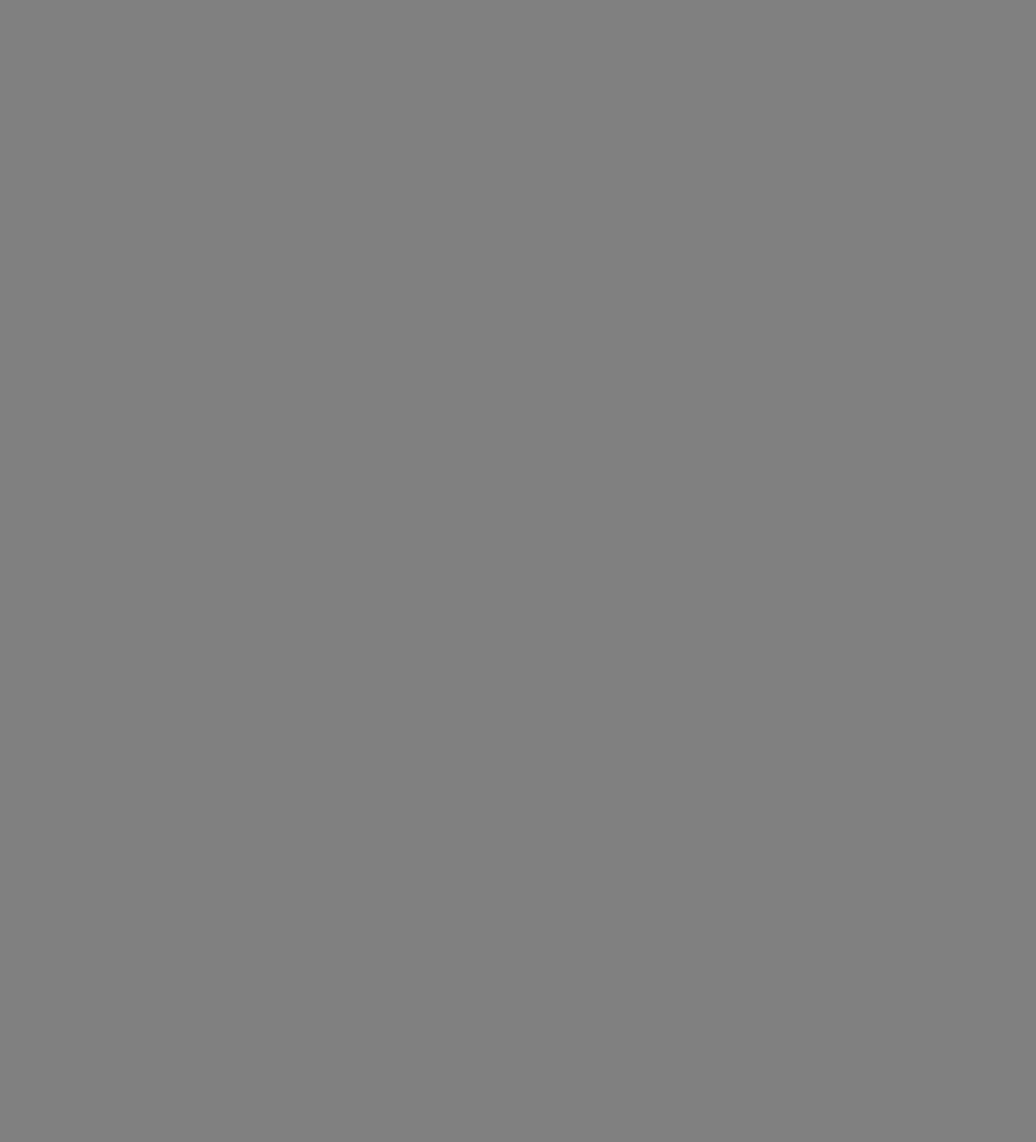
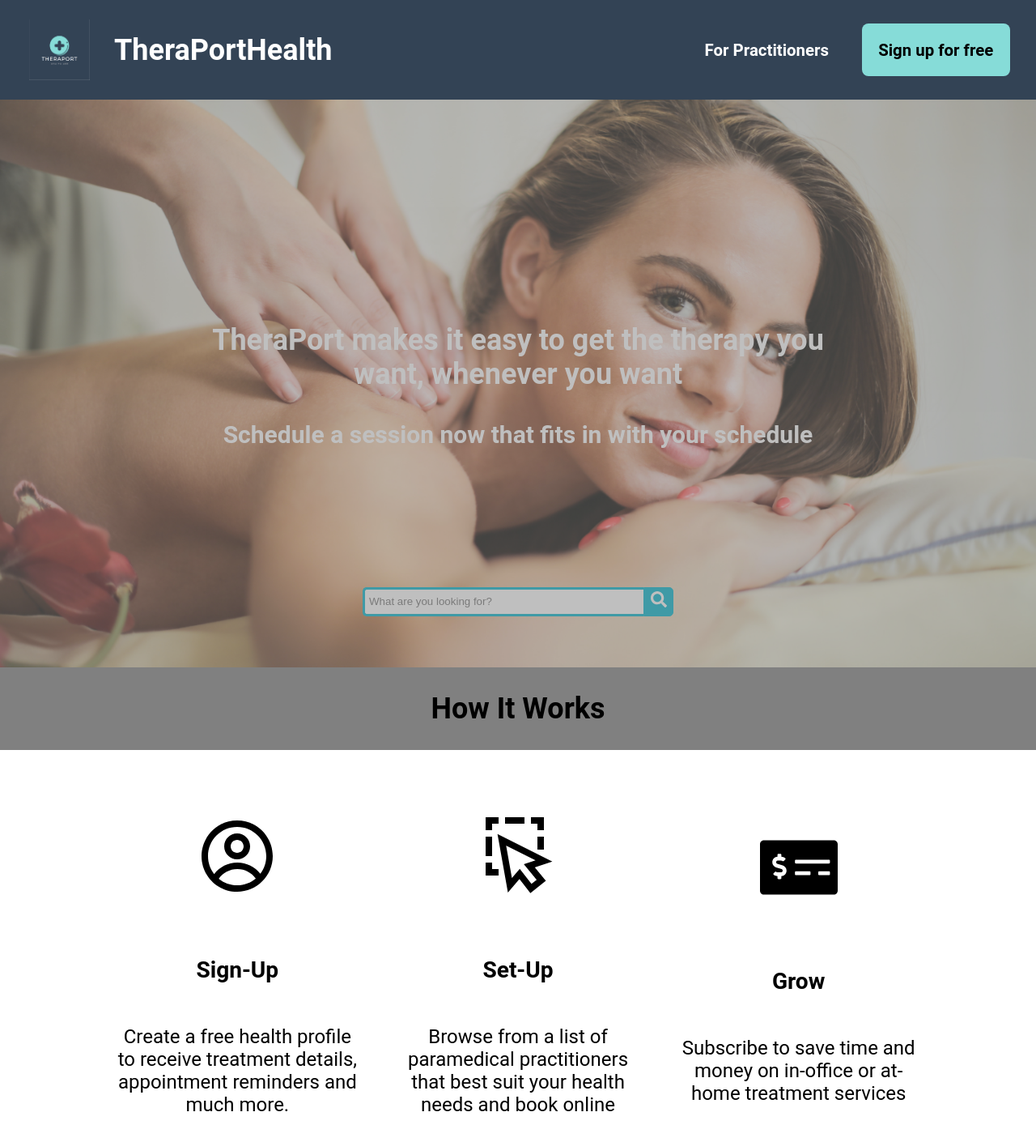
Before and after one commit to huyiqing1/prepr-landing, a React (Create React App) app: page /patients in a window 1280 px wide. Before the commit this address had no page. Shown: the top 1410 px of the page at 81% size. Before the commit the page ends 800 px from the top, so only its background shows below. Built offline with nearby package versions, Linux system fonts and the light colour scheme.

Commit message:
NavBar, Find, and How it works has been finished for patients

```diff
--- a/src/components/patients/Find.js
+++ b/src/components/patients/Find.js
@@ -1,10 +1,29 @@
 import React from 'react'
-
+import {FaSearch} from 'react-icons/fa'
 const Find = () => {
   return (
     <section className="patients-section" id="patients-section-b">
         <div className="patients-content-wrap">
-        <h2>Find</h2>
+        <div className='patients-img-container'>
+          <div className='patients-sentence'>
+            <p className = "firstP">TheraPort makes it easy to get the therapy you want, whenever
+              you want
+            </p>
+            <p className = "secondP">Schedule a session now that fits in with your schedule</p>
+            {/* <div className="form-group has-search">
+              <span className="fa fa-search form-control-feedback"></span>
+              <input type="text" className="form-control" placeholder="Search"/>
+            </div> */}
+            <div class="wrap">
+              <div className="search">
+                  <input type="text" className="searchTerm" placeholder="What are you looking for?"/>
+                  <button type="submit" class="searchButton">
+                  <FaSearch/>
+                </button>
+              </div>
+            </div>
+          </div>
+        </div>
         </div>
     </section>
   )
--- a/src/components/patients/HowItWorks.js
+++ b/src/components/patients/HowItWorks.js
@@ -1,9 +1,31 @@
 import React from 'react'
+import {CgProfile} from 'react-icons/cg'
+import {GrSelect} from 'react-icons/gr';
+import {FaMoneyCheckAlt} from 'react-icons/fa';
 
 const HowItWorks = () => {
   return (
     <section className="patients-section" id="patients-section-c">
+      <h2>How It Works</h2>
         <div className="patients-content-wrap">
+
+          <div className="flex-item">
+          <CgProfile style={{fontSize:'4em', marginBottom:'0.5em'}}/>
+          <h3>Sign-Up</h3>
+          <p>Create a free health profile to receive treatment details, appointment reminders
+            and much more.
+          </p>
+          </div>
+          <div className="flex-item">
+          <GrSelect style={{fontSize:'4em', marginBottom:'0.5em'}}/>
+          <h3>Set-Up</h3>
+          <p>Browse from a list of paramedical practitioners that best suit your health needs and book online</p>
+          </div>
+          <div className="flex-item">
+          <FaMoneyCheckAlt style={{fontSize:'4em', marginBottom:'0.5em'}}/>
+          <h3>Grow</h3>
+          <p>Subscribe to save time and money on in-office or at-home treatment services</p>
+          </div>
 
         </div>
     </section>
--- a/src/components/patients/Navbar.js
+++ b/src/components/patients/Navbar.js
@@ -1,11 +1,19 @@
 import React from 'react'
-
+import logo from "../../images/logo.png"
+import "../../App.scss"
 const Navbar = () => {
   return (
     <section className="practitioners-section" id="practitioners-section-a">
         <div className="practitioners-content-wrap">
-
-        </div>
+          <div id='img-wrap'>
+          <img src={logo}></img>
+          </div>
+          <h2>TheraPortHealth</h2>
+          <section>
+          <h5>For Practitioners</h5>
+          <h5>Sign up for free</h5>
+          </section>
+      </div>
     </section>
   )
 }
--- a/src/components/patients/Patients.js
+++ b/src/components/patients/Patients.js
@@ -1,14 +1,16 @@
 import React from 'react';
+import Navbar from './Navbar';
 import Find from './Find';
 import How from './HowItWorks';
 import Popular from './Popular';
 import Testimonial from './Testimonial';
 import Notsure from './Notsure';
-
+import './Patients.scss'
 
 const Patients = () => {
   return (
     <div className="Patients">
+      <Navbar/>
       <Find/>
       <How/>
       <Popular/>
--- a/src/components/patients/Patients.scss
+++ b/src/components/patients/Patients.scss
@@ -4,11 +4,131 @@
   padding: 0;
   font-family: roboto, arial, helvetica;
   color: black;
+  background-color: gray;
   font-size: 1.5em;
   text-align: center;
   position: relative;
   cursor: default;
-    overflow: hidden;
+  }
+
+  //section a
+#patients-section-a .patients-content-wrap {
+  position: relative;
+  background-color: #334355;
+  padding: 1em;
+  display: flex;
+  color: white;
+  align-items: center;
+  justify-content: start;
+  flex-flow: row wrap;
+}
+#patients-section-a .patients-content-wrap > * {
+  margin: 0em 0.5em 0em 0.5em;
+}
+#patients-section-a .patients-content-wrap > section {
+  position: absolute;
+  right: 0em;
+  display: flex;
+  align-items: center;
+}
+#patients-section-a .patients-content-wrap > section h5 {
+  font-size:0.85em;
+  margin: 0em 1em 0em 1em;
+}
+#patients-section-a .patients-content-wrap >section h5:nth-of-type(2) {
+  background-color:#86dcd8;
+  color: black;
+  padding: 1em;
+  border-radius: 8px;
+}
+#patients-section-a .patients-content-wrap #img-wrap {
+  width: 75px;
+  height: 75px;
+}
+#patients-section-a .patients-content-wrap img {
+  height: 100%;
+}
+
+  //section b
+
+  .patients-img-container{
+    background-image: url(../../images/patient.jpg);
+    padding: 10em;
+    background-repeat: no-repeat;
+    background-position: center;
+    background-size: cover;
+    opacity: 0.5;
+  }
+
+  .search {
+    width: 100%;
+    position: relative;
+    display: flex;
+  }
+
+  .searchTerm {
+    width: 100%;
+    border: 3px solid #00B4CC;
+    border-right: none;
+    padding: 5px;
+    height: 20px;
+    border-radius: 5px 0 0 5px;
+    outline: none;
+    color: #9DBFAF;
+  }
+
+  .searchTerm:focus{
+    color: #00B4CC;
+  }
+
+  .searchButton {
+    width: 40px;
+    height: 36px;
+    border: 1px solid #00B4CC;
+    background: #00B4CC;
+    text-align: center;
+    color: #fff;
+    border-radius: 0 5px 5px 0;
+    cursor: pointer;
+    font-size: 20px;
+  }
+
+  /*Resize the wrap to see the search bar change!*/
+  .wrap{
+    width: 30%;
+    position: absolute;
+    top: 50%;
+    left: 50%;
+    transform: translate(-50%, -50%);
+  }
+
+  //section c
+#patients-section-c .patients-content-wrap {
+  background-color: white;
+  display: flex;
+  flex-flow: column;
+  justify-content: center;
+  align-items: center;
+}
+.firstP{
+  color: white;
+  font-size: 1.5em;
+  opacity: 1;
+  font-weight: bold;
+}
+.secondP{
+  color: white;
+  font-size: 1.25em;
+  opacity: 1;
+  font-weight: bold;
+}
+#patients-section-c .patients-content-wrap > .flex-item {
+  display: flex;
+  flex-flow: column;
+  justify-content: center;
+  align-items: center;
+  text-align: center;
+  margin: 1em;
 }
 
 
@@ -20,9 +140,32 @@
 
   // transform container to grid when going to desktop
   @include desktop {
-    .Patients {
-      display: grid;
-      grid-template-columns: repeat(3,1fr);
-      grid-template-rows: repeat(4,100vh);
+    // .Patients {
+    //   display: grid;
+    //   grid-template-columns: repeat(3,1fr);
+    //   grid-template-rows: repeat(4,100vh);
+    // }
+    #patients-section-c .patients-content-wrap {
+      position: relative;
+      display: flex;
+      flex-flow: row nowrap;
+      padding: 5em;
+      height: 40vh;
     }
+    #patients-section-c .patients-content-wrap > h2 {
+      position: absolute;
+      top:1em;
+      left: 50%;
+      transform: translate(-50%,-50%);
     }
+    #patients-section-c .patients-content-wrap .flex-item {
+      display: flex;
+      flex-flow: column wrap;
+      justify-content: center;
+      align-items: center;
+      flex: 1;
+      margin: 1em;
+      text-align: center;
+    }
+
+  }
--- a/src/index.js
+++ b/src/index.js
@@ -15,7 +15,7 @@
   <BrowserRouter>
     <Routes>
       <Route path='/' element={<App/>}/>
-      <Route path='/practitioners' element={<Patients/>}/>
+      <Route path='/patients' element={<Patients/>}/>
     </Routes>
   </BrowserRouter>,
   document.getElementById('root')
```
Also changed, not shown: src/images/patient.jpg (added). Lines whose indentation alone changed are shown as unchanged.
